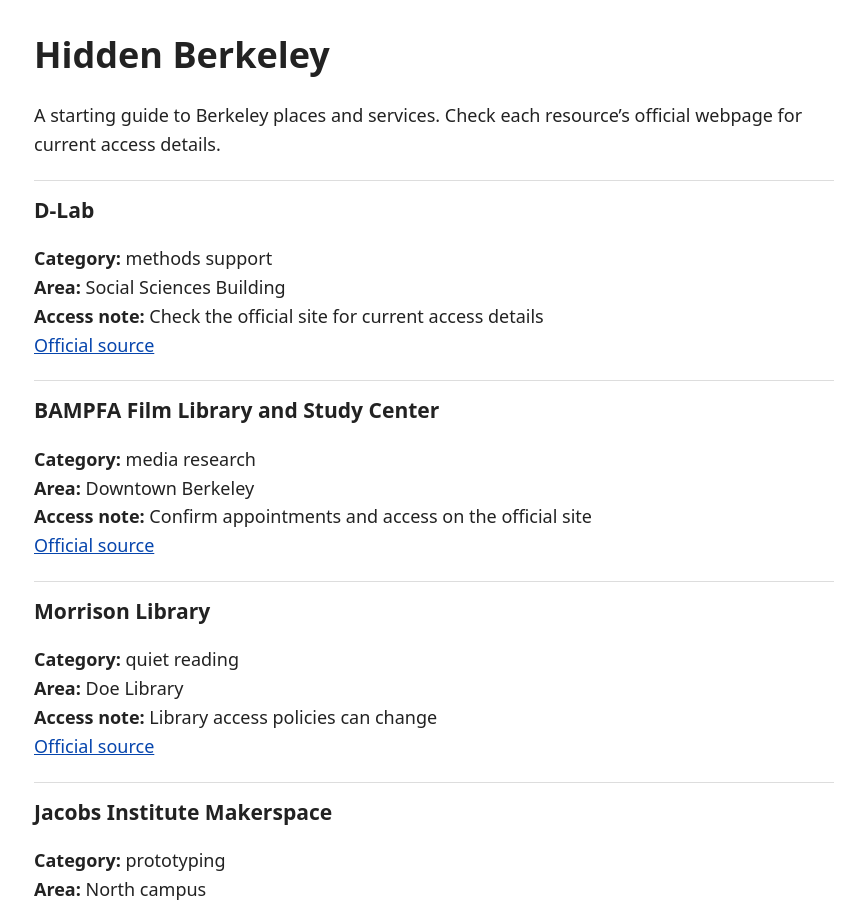
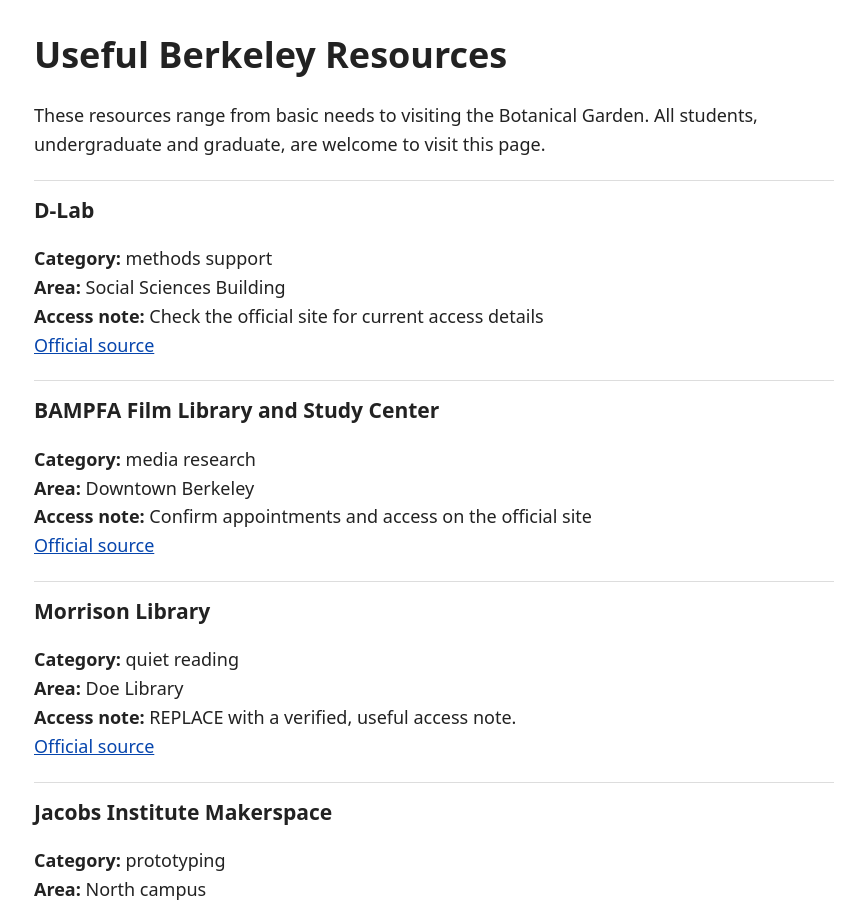
Before and after one commit to jnel0393/hidden-berkeley, a Jekyll site: the page built from docs/index.md, in a window 1280 px wide and 900 px high. Shown: the whole window, without its empty margins (206-1071 px from the left). Built offline with Jekyll 4.4.1, drawn with Linux system fonts in a browser that asks for light colours; some of the changed text lies outside the part shown.

Commit message:
Heading
Heading change and description

```diff
--- a/docs/_data/locations.csv
+++ b/docs/_data/locations.csv
@@ -1,9 +1,10 @@
 location_id,name,category,area,access_note,source_url
 HB01,D-Lab,methods support,Social Sciences Building,Check the official site for current access details,https://dlab.berkeley.edu/
 HB02,BAMPFA Film Library and Study Center,media research,Downtown Berkeley,Confirm appointments and access on the official site,https://bampfa.org/
-HB03,Morrison Library,quiet reading,Doe Library,Library access policies can change,https://www.lib.berkeley.edu/
+HB03,Morrison Library,quiet reading,Doe Library,"REPLACE with a verified, useful access note.",REPLACE with the official URL you checked.
 HB04,Jacobs Institute Makerspace,prototyping,North campus,Training may be required before equipment use,https://jacobsinstitute.berkeley.edu/
 HB05,Basic Needs Center,student support,UC Berkeley,Use official pages for eligibility and hours,https://basicneeds.berkeley.edu/
 HB06,Disabled Students' Program,access support,UC Berkeley,Do not publish private accommodation information,https://dsp.berkeley.edu/
 HB07,Berkeley Art Museum and Pacific Film Archive,arts and archives,Downtown Berkeley,Admission and hours vary,https://bampfa.org/
 HB08,UC Botanical Garden,field observation,Strawberry Canyon,Check current reservations and transit,https://botanicalgarden.berkeley.edu/
+HB09,REPLACE with the resource name,REPLACE with its type of resource,REPLACE with its location or area,"REPLACE with useful, verified access information",REPLACE with its official https:// URL
--- a/docs/index.md
+++ b/docs/index.md
@@ -3,9 +3,9 @@
 title: Hidden Berkeley
 ---
 
-# Hidden Berkeley
+# Useful Berkeley Resources
 
-A starting guide to Berkeley places and services. Check each resource's official webpage for current access details.
+These resources range from basic needs to visiting the Botanical Garden. All students, undergraduate and graduate, are welcome to visit this page.
 
 <!-- Edit the heading and introduction above. The supplied loop below displays each row of the CSV. -->
 {% for resource in site.data.locations %}
```
Also changed, not shown: 1 other file.
